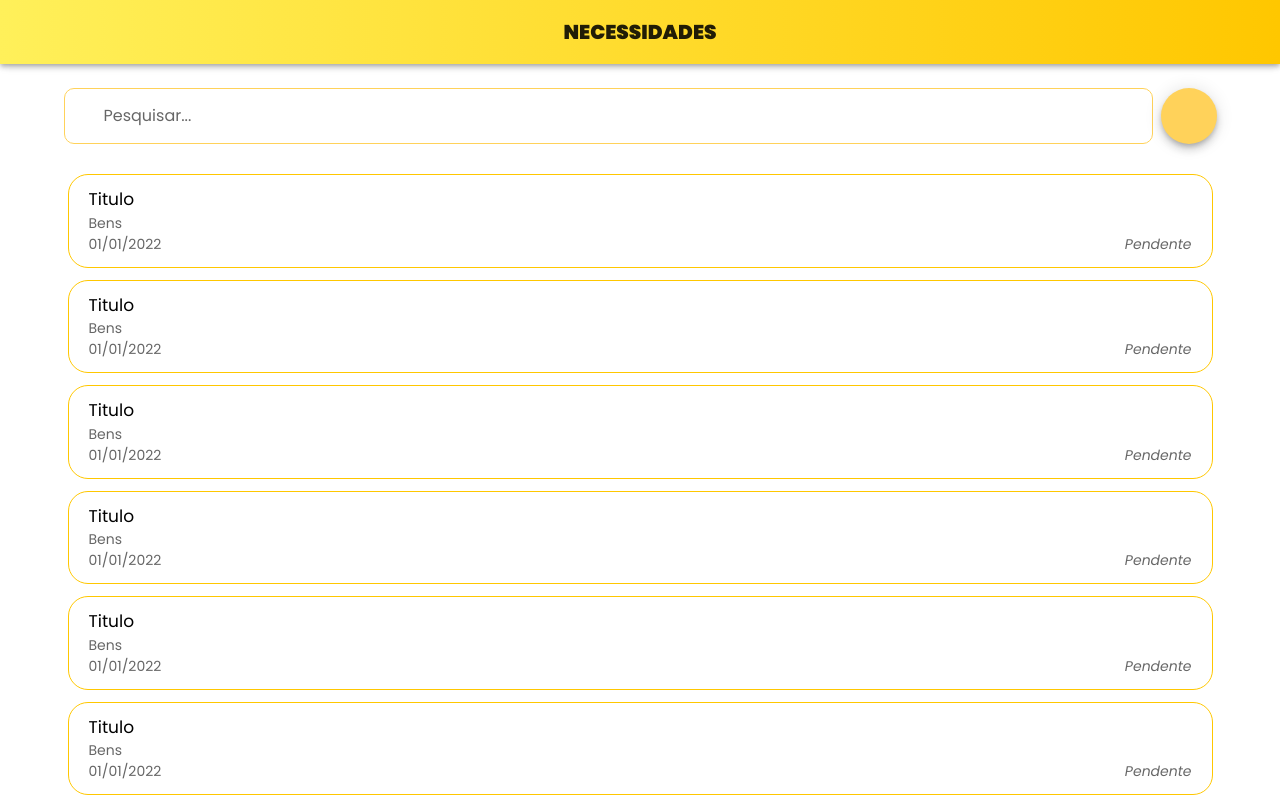
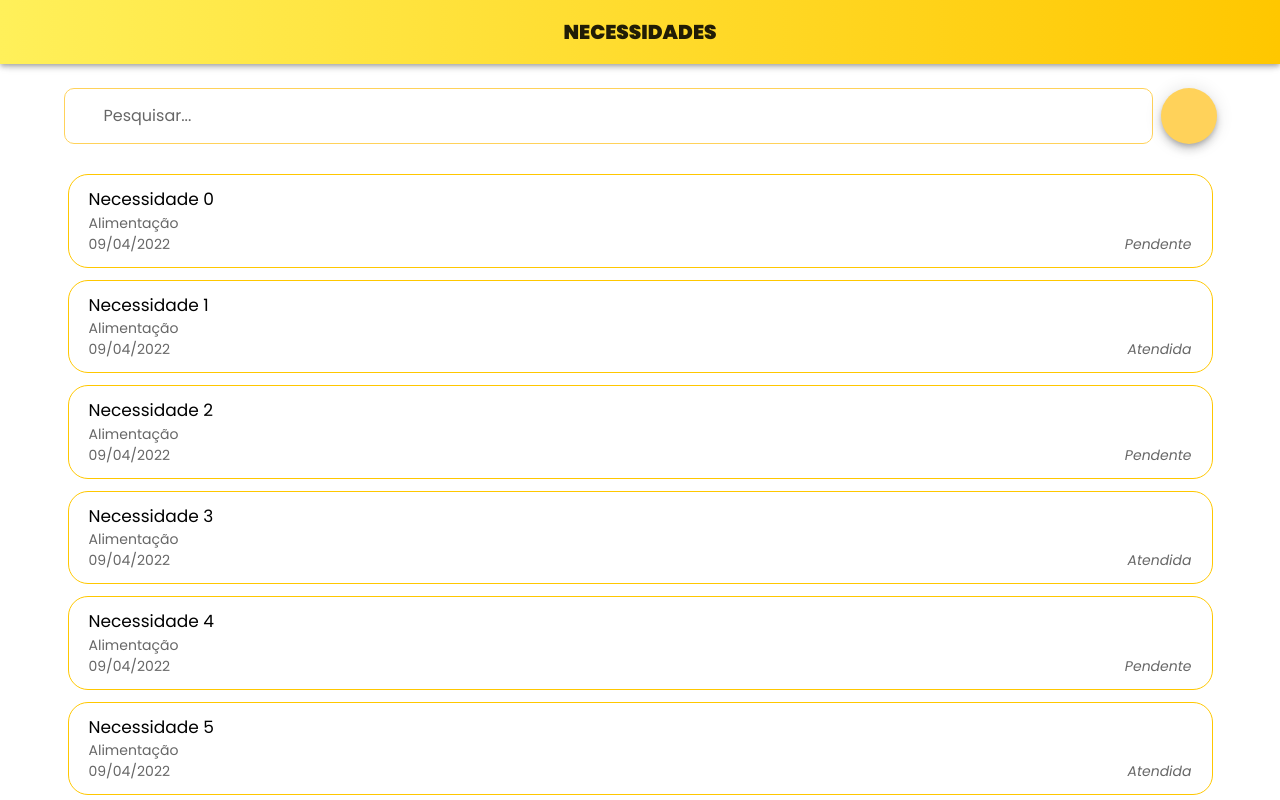
Before and after one commit to bvinicius/adote-um-amanha-frontend, a Vue app: page /#/necessities in a window 1280 px wide. Shown: the top 800 px of the page. Built offline with nearby package versions, Linux system fonts and the light colour scheme; the HTML template or start-up script is replaced by a standard one.

Commit message:
Finaliza card de necessidade

```diff
--- a/src/modules/institution/views/Necessity.vue
+++ b/src/modules/institution/views/Necessity.vue
@@ -96,6 +96,4 @@ export default Vue.extend({
 .a-text {
   color: #000000;
 }
-
-
 </style>
--- a/src/modules/shared/components/NecessityCard.vue
+++ b/src/modules/shared/components/NecessityCard.vue
@@ -1,13 +1,13 @@
 <template>
-  <div class="card px-5 py-3">
+  <div class="card px-5 py-3" v-ripple>
     <v-col class="py-0 px-0">
-      <div class="card__title">Titulo</div>
-      <div class="card__subtitle">Bens</div>
-      <div class="card__subtitle">01/01/2022</div>
+      <div class="card__title">{{ necessity.title }}</div>
+      <div class="card__subtitle">{{ subcategory }}</div>
+      <div class="card__subtitle">{{ necessity.createdDate | date }}</div>
     </v-col>
     <div class="status-container d-flex align-end">
       <v-icon class="mr-1" :color="statusIconColor">{{ statusIcon }}</v-icon>
-      <div class="card__status card__subtitle">Pendente</div>
+      <div class="card__status card__subtitle">{{ status }}</div>
     </div>
   </div>
 </template>
@@ -15,10 +15,16 @@
 <script>
 import Vue from "vue";
 import { Status } from "../enums/Status";
+import StatusUtils from "../enums/Status";
+import Subcategory from "../enums/Subcategory";
+import dateFormat from "../filters/dateFormat";
 
 export default Vue.extend({
   props: {
     necessity: Object,
+  },
+  filters: {
+    date: dateFormat,
   },
   computed: {
     statusIcon() {
@@ -28,6 +34,14 @@ export default Vue.extend({
     },
     statusIconColor() {
       return this.necessity.status == Status.resolved ? "#3BB54A" : "#FFAA5A";
+    },
+
+    subcategory() {
+      return Subcategory.toString(this.necessity.subcategory);
+    },
+
+    status() {
+      return StatusUtils.toString(this.necessity.status);
     },
   },
 });
--- a/src/modules/shared/enums/Status.ts
+++ b/src/modules/shared/enums/Status.ts
@@ -2,3 +2,16 @@ export enum Status {
   peding,
   resolved,
 }
+
+function toString(status: Status): string {
+  return statusStrings[status];
+}
+
+const statusStrings = {
+  [Status.peding]: "Pendente",
+  [Status.resolved]: "Atendida",
+};
+
+export default {
+  toString,
+};
--- /dev/null
+++ b/src/modules/shared/filters/dateFormat.ts
@@ -0,0 +1,7 @@
+import moment from "moment";
+import Vue from "vue";
+
+const dateFormat = Vue.filter("date", (value: Date) =>
+  moment(value).format("DD/MM/yyyy")
+);
+export default dateFormat;
```
